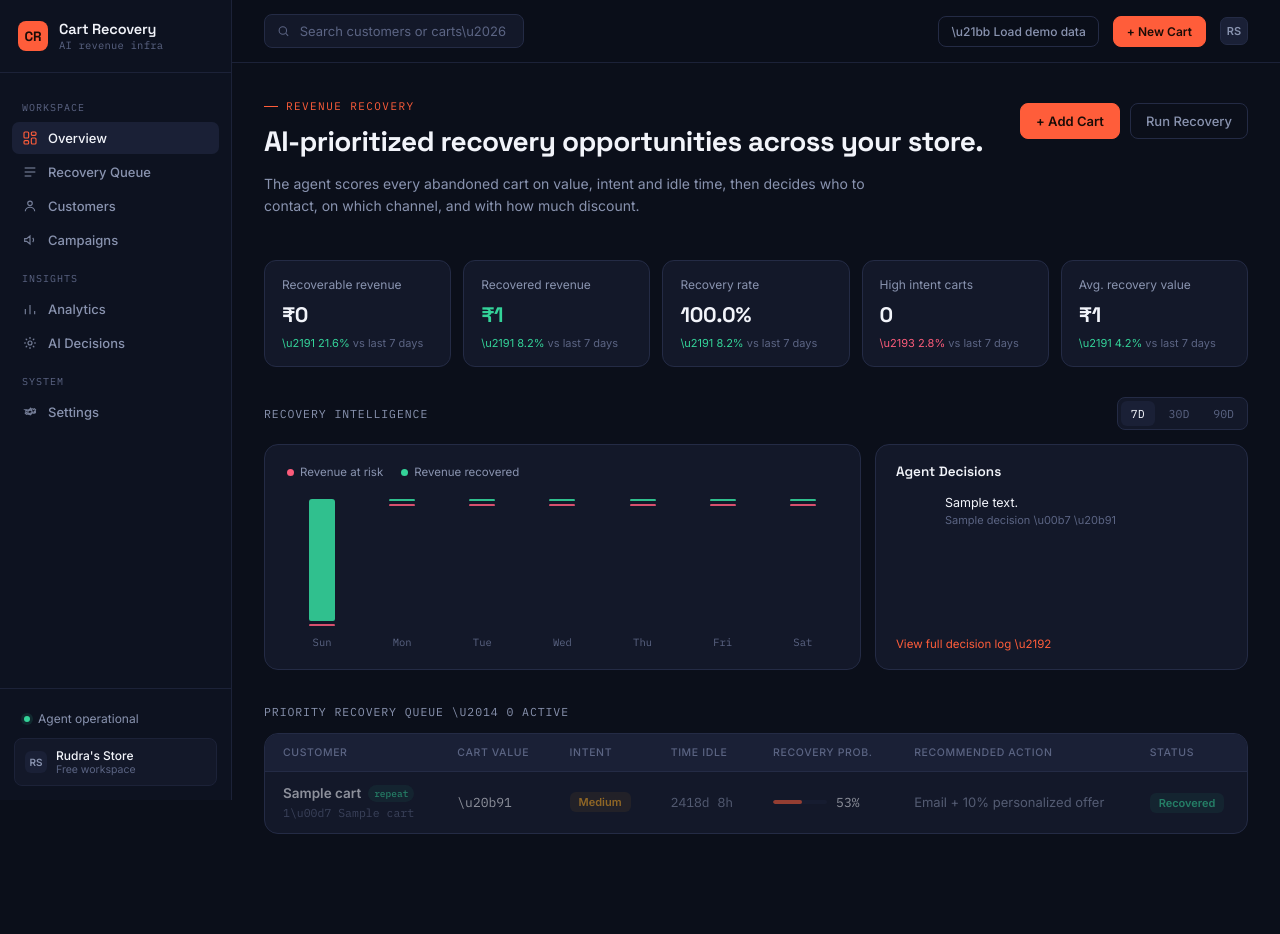
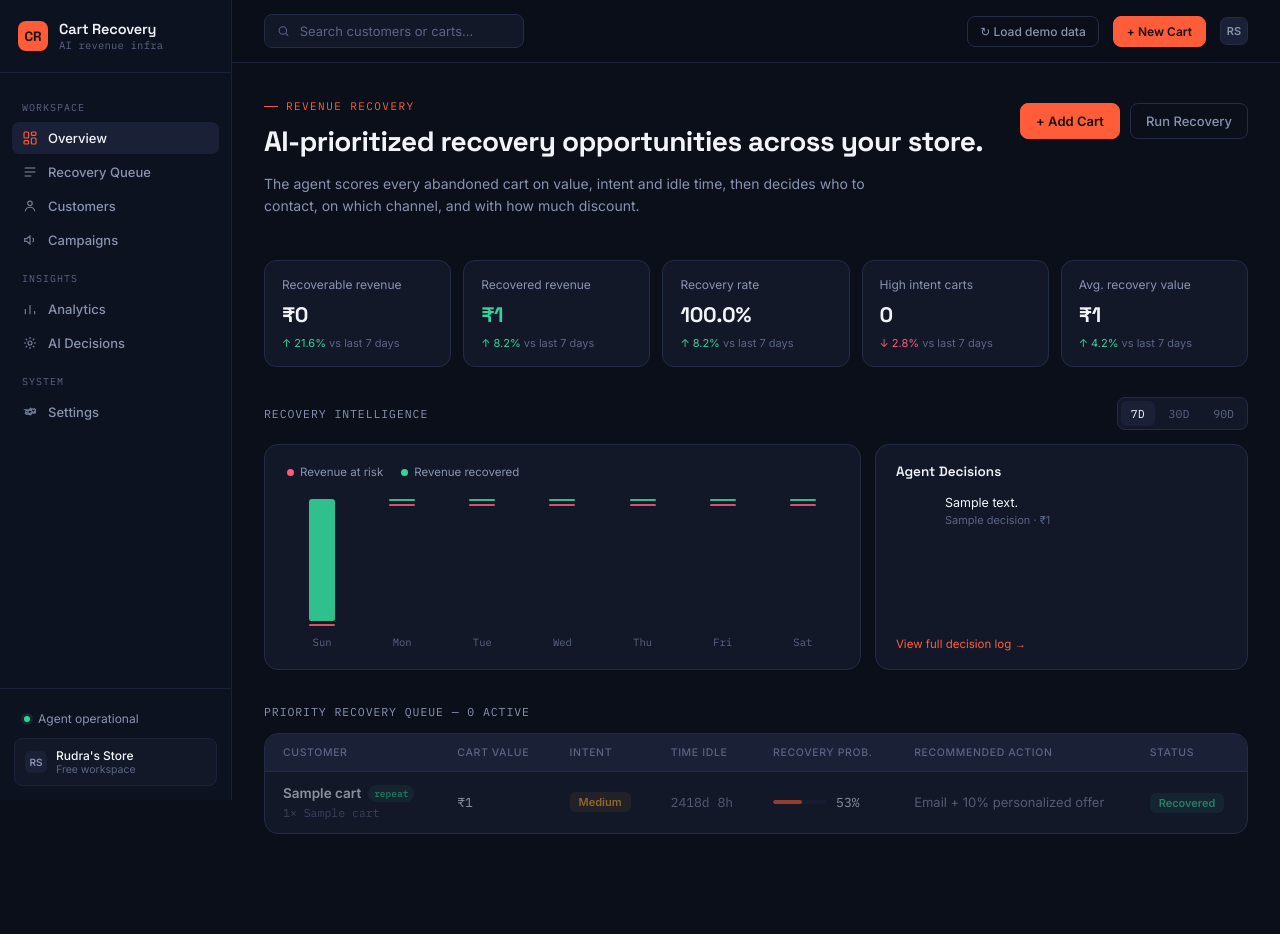
Before and after one commit to Ruddy2310/smart-cart-recovery-agent, a Flask app: page /dashboard in a window 1280 px wide. Run offline with Flask 3, Linux system fonts and the light colour scheme; tables that the repository leaves empty hold one stand-in row (values such as "Sample post").

Commit message:
fix: convert literal unicode escape sequences to actual characters

```diff
--- a/templates/add_cart.html
+++ b/templates/add_cart.html
@@ -1,5 +1,5 @@
 {% extends "base.html" %}
-{% block title %}New Cart \u00b7 Cart Recovery{% endblock %}
+{% block title %}New Cart · Cart Recovery{% endblock %}
 {% block content %}
 
 <div class="eyebrow">New entry</div>
@@ -21,7 +21,7 @@
   </div>
   <div class="field-row">
     <div class="field">
-      <label>Cart value (\u20b9)</label>
+      <label>Cart value (₹)</label>
       <input type="number" step="0.01" name="cart_value" placeholder="2499" required>
     </div>
     <div class="field">
--- a/templates/analytics.html
+++ b/templates/analytics.html
@@ -1,5 +1,5 @@
 {% extends "base.html" %}
-{% block title %}Analytics \u00b7 Cart Recovery{% endblock %}
+{% block title %}Analytics · Cart Recovery{% endblock %}
 {% block content %}
 
 <div class="eyebrow">Performance</div>
--- a/templates/base.html
+++ b/templates/base.html
@@ -227,10 +227,10 @@
     <div class="topbar">
       <div class="topbar-search">
         <svg width="14" height="14" viewBox="0 0 24 24" fill="none" stroke="currentColor" stroke-width="2"><circle cx="11" cy="11" r="7"/><line x1="21" y1="21" x2="16.65" y2="16.65"/></svg>
-        <input type="text" id="globalSearch" placeholder="Search customers or carts\u2026">
+        <input type="text" id="globalSearch" placeholder="Search customers or carts…">
       </div>
       <div class="topbar-right">
-        <a href="/seed" class="btn" style="font-size:12px; padding:7px 12px;">\u21bb Load demo data</a>
+        <a href="/seed" class="btn" style="font-size:12px; padding:7px 12px;">↻ Load demo data</a>
         <a href="/add" class="btn primary" style="font-size:12px; padding:7px 13px;">+ New Cart</a>
         <div class="topbar-avatar">RS</div>
       </div>
--- a/templates/campaigns.html
+++ b/templates/campaigns.html
@@ -1,10 +1,10 @@
 {% extends "base.html" %}
-{% block title %}Campaigns \u00b7 Cart Recovery{% endblock %}
+{% block title %}Campaigns · Cart Recovery{% endblock %}
 {% block content %}
 
 <div class="eyebrow">Recovery strategy</div>
 <h1 class="page-title">Campaign Builder</h1>
-<p class="page-sub">Configure how the agent triggers, segments, and reaches out \u2014 then it runs the same loop the queue and decision log are built on.</p>
+<p class="page-sub">Configure how the agent triggers, segments, and reaches out — then it runs the same loop the queue and decision log are built on.</p>
 
 <div class="campaign-layout">
   <div class="campaign-config">
--- a/templates/customers.html
+++ b/templates/customers.html
@@ -1,10 +1,10 @@
 {% extends "base.html" %}
-{% block title %}Customers \u00b7 Cart Recovery{% endblock %}
+{% block title %}Customers · Cart Recovery{% endblock %}
 {% block content %}
 
 <div class="eyebrow">Customer base</div>
 <h1 class="page-title">Customers</h1>
-<p class="page-sub">Every customer the agent has seen, aggregated across their carts \u2014 useful for spotting your most valuable repeat buyers at risk.</p>
+<p class="page-sub">Every customer the agent has seen, aggregated across their carts — useful for spotting your most valuable repeat buyers at risk.</p>
 
 {% if not customers %}
 <div class="empty-state">
@@ -22,7 +22,7 @@
         <td class="cust-name-cell">{{ c.customer_name }}</td>
         <td class="mono text-muted">{{ c.customer_contact }}</td>
         <td class="mono">{{ c.carts }}</td>
-        <td class="mono">\u20b9{{ "%.0f"|format(c.total_value) }}</td>
+        <td class="mono">₹{{ "%.0f"|format(c.total_value) }}</td>
         <td class="mono">{{ c.recovered }}/{{ c.carts }}</td>
         <td>{% if c.is_repeat %}<span class="repeat-chip">repeat</span>{% else %}<span class="text-muted" style="font-size:11.5px;">new</span>{% endif %}</td>
       </tr>
--- a/templates/dashboard.html
+++ b/templates/dashboard.html
@@ -1,5 +1,5 @@
 {% extends "base.html" %}
-{% block title %}Overview \u00b7 Cart Recovery{% endblock %}
+{% block title %}Overview · Cart Recovery{% endblock %}
 {% block content %}
 
 <div class="hero-row">
@@ -18,27 +18,27 @@
   <div class="metric-card">
     <div class="metric-label">Recoverable revenue</div>
     <div class="metric-value">{{ stats.recoverable_value|inr }}</div>
-    <div class="metric-trend up">\u2191 {{ stats.recoverable_delta }}% <span>vs last 7 days</span></div>
+    <div class="metric-trend up">↑ {{ stats.recoverable_delta }}% <span>vs last 7 days</span></div>
   </div>
   <div class="metric-card">
     <div class="metric-label">Recovered revenue</div>
     <div class="metric-value" style="color:var(--emerald)">{{ stats.recovered_value|inr }}</div>
-    <div class="metric-trend up">\u2191 {{ stats.recovery_rate_delta }}% <span>vs last 7 days</span></div>
+    <div class="metric-trend up">↑ {{ stats.recovery_rate_delta }}% <span>vs last 7 days</span></div>
   </div>
   <div class="metric-card">
     <div class="metric-label">Recovery rate</div>
     <div class="metric-value">{{ stats.recovery_rate }}%</div>
-    <div class="metric-trend {% if stats.recovery_rate_delta >= 0 %}up{% else %}down{% endif %}">{% if stats.recovery_rate_delta >= 0 %}\u2191{% else %}\u2193{% endif %} {{ stats.recovery_rate_delta }}% <span>vs last 7 days</span></div>
+    <div class="metric-trend {% if stats.recovery_rate_delta >= 0 %}up{% else %}down{% endif %}">{% if stats.recovery_rate_delta >= 0 %}↑{% else %}↓{% endif %} {{ stats.recovery_rate_delta }}% <span>vs last 7 days</span></div>
   </div>
   <div class="metric-card">
     <div class="metric-label">High intent carts</div>
     <div class="metric-value">{{ stats.high_intent }}</div>
-    <div class="metric-trend {% if stats.high_intent_delta >= 0 %}up{% else %}down{% endif %}">{% if stats.high_intent_delta >= 0 %}\u2191{% else %}\u2193{% endif %} {{ stats.high_intent_delta|abs }}% <span>vs last 7 days</span></div>
+    <div class="metric-trend {% if stats.high_intent_delta >= 0 %}up{% else %}down{% endif %}">{% if stats.high_intent_delta >= 0 %}↑{% else %}↓{% endif %} {{ stats.high_intent_delta|abs }}% <span>vs last 7 days</span></div>
   </div>
   <div class="metric-card">
     <div class="metric-label">Avg. recovery value</div>
     <div class="metric-value">{{ stats.avg_recovery_value|inr }}</div>
-    <div class="metric-trend {% if stats.avg_recovery_delta >= 0 %}up{% else %}down{% endif %}">{% if stats.avg_recovery_delta >= 0 %}\u2191{% else %}\u2193{% endif %} {{ stats.avg_recovery_delta|abs }}% <span>vs last 7 days</span></div>
+    <div class="metric-trend {% if stats.avg_recovery_delta >= 0 %}up{% else %}down{% endif %}">{% if stats.avg_recovery_delta >= 0 %}↑{% else %}↓{% endif %} {{ stats.avg_recovery_delta|abs }}% <span>vs last 7 days</span></div>
   </div>
 </div>
 
@@ -96,7 +96,7 @@
             <div class="feed-time mono">{{ d.created_at[11:16] if d.created_at|length > 15 else '' }}</div>
             <div class="feed-body">
               <div class="feed-decision">{{ d.decision }}</div>
-              <div class="feed-meta">{{ d.customer_name }}{% if d.expected_impact %} \u00b7 \u20b9{{ "%.0f"|format(d.expected_impact) }}{% endif %}</div>
+              <div class="feed-meta">{{ d.customer_name }}{% if d.expected_impact %} · ₹{{ "%.0f"|format(d.expected_impact) }}{% endif %}</div>
             </div>
           </div>
           {% endfor %}
@@ -104,13 +104,13 @@
           <div class="feed-empty">No agent activity yet. Generate a recovery message to see decisions appear here.</div>
         {% endif %}
       </div>
-      <a href="/decisions" class="feed-link">View full decision log \u2192</a>
+      <a href="/decisions" class="feed-link">View full decision log →</a>
     </div>
   </div>
 </div>
 
 <div class="section-row" id="queue">
-  <div class="section-label">Priority Recovery Queue \u2014 {{ queue|length }} active</div>
+  <div class="section-label">Priority Recovery Queue — {{ queue|length }} active</div>
 </div>
 
 <div class="queue-table-wrap">
@@ -131,9 +131,9 @@
       <tr class="queue-row" data-search="{{ cart.customer_name }} {{ cart.product_name }} {{ cart.customer_contact }}" onclick="openCart({{ cart.id }})">
         <td>
           <div class="cust-name">{{ cart.customer_name }}{% if cart.is_repeat_customer %}<span class="repeat-chip">repeat</span>{% endif %}</div>
-          <div class="cust-product mono">{{ cart.items_count }}\u00d7 {{ cart.product_name }}</div>
+          <div class="cust-product mono">{{ cart.items_count }}× {{ cart.product_name }}</div>
         </td>
-        <td class="mono">\u20b9{{ "%.0f"|format(cart.cart_value) }}</td>
+        <td class="mono">₹{{ "%.0f"|format(cart.cart_value) }}</td>
         <td><span class="intent-badge intent-{{ cart.intent|lower|replace(' ', '-') }}">{{ cart.intent }}</span></td>
         <td class="mono text-muted">{{ cart.idle_label }}</td>
         <td>
@@ -150,9 +150,9 @@
       <tr class="queue-row is-recovered" data-search="{{ cart.customer_name }} {{ cart.product_name }}" onclick="openCart({{ cart.id }})">
         <td>
           <div class="cust-name">{{ cart.customer_name }}{% if cart.is_repeat_customer %}<span class="repeat-chip">repeat</span>{% endif %}</div>
-          <div class="cust-product mono">{{ cart.items_count }}\u00d7 {{ cart.product_name }}</div>
+          <div class="cust-product mono">{{ cart.items_count }}× {{ cart.product_name }}</div>
         </td>
-        <td class="mono">\u20b9{{ "%.0f"|format(cart.cart_value) }}</td>
+        <td class="mono">₹{{ "%.0f"|format(cart.cart_value) }}</td>
         <td><span class="intent-badge intent-{{ cart.intent|lower|replace(' ', '-') }}">{{ cart.intent }}</span></td>
         <td class="mono text-muted">{{ cart.idle_label }}</td>
         <td>
@@ -206,7 +206,7 @@
 <!-- Cart detail modal -->
 <div class="modal-overlay" id="cartModal" onclick="if(event.target===this) closeCart()">
   <div class="modal-panel">
-    <button class="modal-close" onclick="closeCart()">\u00d7</button>
+    <button class="modal-close" onclick="closeCart()">×</button>
     <div id="modalBody"></div>
   </div>
 </div>
@@ -344,8 +344,8 @@
 
     const signalRows = [
       ['Previous purchases', c.signals.previous_purchases > 0 ? c.signals.previous_purchases : 'First-time customer'],
-      ['Avg. order value', c.signals.avg_order_value ? '\u20b9' + Math.round(c.signals.avg_order_value) : '\u2014'],
-      ['Last purchase', c.signals.last_purchase_days ? c.signals.last_purchase_days + ' days ago' : '\u2014'],
+      ['Avg. order value', c.signals.avg_order_value ? '₹' + Math.round(c.signals.avg_order_value) : '—'],
+      ['Last purchase', c.signals.last_purchase_days ? c.signals.last_purchase_days + ' days ago' : '—'],
       ['Device', c.signals.device],
       ['Location', c.signals.location],
       ['Session duration', c.signals.session_minutes + ' min'],
@@ -356,7 +356,7 @@
     body.innerHTML = `
       <div class="md-header">
         <div class="md-name">${c.customer_name}</div>
-        <div class="md-sub mono">${c.customer_contact} \u00b7 Cart #${id} \u00b7 \u20b9${Math.round(c.cart_value)} \u00b7 ${c.status}</div>
+        <div class="md-sub mono">${c.customer_contact} · Cart #${id} · ₹${Math.round(c.cart_value)} · ${c.status}</div>
       </div>
 
       <div class="md-section-title">Customer signals</div>
@@ -368,7 +368,7 @@
       <div class="ai-metric-grid">
         <div class="ai-metric"><div class="ai-metric-label">Recovery probability</div><div class="ai-metric-value">${c.probability}%</div></div>
         <div class="ai-metric"><div class="ai-metric-label">Purchase intent</div><div class="ai-metric-value" style="font-size:14px;">${c.intent}</div></div>
-        <div class="ai-metric"><div class="ai-metric-label">Est. recoverable</div><div class="ai-metric-value" style="font-size:14px;">\u20b9${Math.round(c.estimated_recoverable)}</div></div>
+        <div class="ai-metric"><div class="ai-metric-label">Est. recoverable</div><div class="ai-metric-value" style="font-size:14px;">₹${Math.round(c.estimated_recoverable)}</div></div>
       </div>
 
       <div class="md-section-title">Why the agent chose this action</div>
@@ -379,12 +379,12 @@
       <div class="rec-card">
         <div class="rec-card-title">Agent recommendation</div>
         <div class="rec-action">${c.action_text}</div>
-        <div class="rec-detail">Expected recovery \u20b9${Math.round(c.estimated_recoverable)} \u00b7 Confidence ${c.probability}%</div>
+        <div class="rec-detail">Expected recovery ₹${Math.round(c.estimated_recoverable)} · Confidence ${c.probability}%</div>
         <div class="rec-buttons">
           ${c.status !== 'recovered' ? `
             <button class="btn primary" style="font-size:12.5px;" onclick="approveAndSend(${id})">Approve & Send</button>
             <form method="POST" action="/recover/${id}" style="display:inline;"><button type="submit" class="btn ghost-emerald" style="font-size:12.5px;">Mark recovered</button></form>
-          ` : `<span style="font-size:12.5px; color:var(--emerald);">\u2713 Recovered</span>`}
+          ` : `<span style="font-size:12.5px; color:var(--emerald);">✓ Recovered</span>`}
           <button class="btn" style="font-size:12.5px;" onclick="closeCart()">Dismiss</button>
         </div>
       </div>
--- a/templates/decisions.html
+++ b/templates/decisions.html
@@ -1,10 +1,10 @@
 {% extends "base.html" %}
-{% block title %}AI Decisions \u00b7 Cart Recovery{% endblock %}
+{% block title %}AI Decisions · Cart Recovery{% endblock %}
 {% block content %}
 
 <div class="eyebrow">Audit trail</div>
 <h1 class="page-title">AI Decision Log</h1>
-<p class="page-sub">Every action the agent takes \u2014 timestamped, with the business reason and the expected revenue impact \u2014 so a human can audit and override it.</p>
+<p class="page-sub">Every action the agent takes — timestamped, with the business reason and the expected revenue impact — so a human can audit and override it.</p>
 
 {% if not decisions %}
 <div class="empty-state">
@@ -25,7 +25,7 @@
         <td class="cust">{{ d.customer_name }}</td>
         <td>{{ d.decision }}</td>
         <td class="reason-cell">{{ d.reason }}</td>
-        <td class="mono">{% if d.expected_impact %}\u20b9{{ "%.0f"|format(d.expected_impact) }}{% else %}\u2014{% endif %}</td>
+        <td class="mono">{% if d.expected_impact %}₹{{ "%.0f"|format(d.expected_impact) }}{% else %}—{% endif %}</td>
         <td><span class="outcome-chip outcome-{{ d.outcome|lower }}">{{ d.outcome }}</span></td>
       </tr>
       {% endfor %}
--- a/templates/settings.html
+++ b/templates/settings.html
@@ -1,5 +1,5 @@
 {% extends "base.html" %}
-{% block title %}Settings \u00b7 Cart Recovery{% endblock %}
+{% block title %}Settings · Cart Recovery{% endblock %}
 {% block content %}
 
 <div class="eyebrow">Workspace</div>
@@ -11,14 +11,14 @@
     <div class="section-label" style="margin-bottom:14px;">Workspace</div>
     <div class="settings-row"><span>Workspace name</span><span class="text-muted">Rudra's Store</span></div>
     <div class="settings-row"><span>Plan</span><span class="text-muted">Free</span></div>
-    <div class="settings-row"><span>Currency</span><span class="text-muted">INR (\u20b9)</span></div>
+    <div class="settings-row"><span>Currency</span><span class="text-muted">INR (₹)</span></div>
   </div>
 
   <div class="settings-card">
     <div class="section-label" style="margin-bottom:14px;">Agent configuration</div>
     <div class="settings-row"><span>Scoring model</span><span class="text-muted">Rule-based weighted scoring</span></div>
     <div class="settings-row"><span>Message generation</span><span class="text-muted">Rule-based (LLM-ready)</span></div>
-    <div class="settings-row"><span>Status</span><span style="color:var(--emerald);">\u25cf Operational</span></div>
+    <div class="settings-row"><span>Status</span><span style="color:var(--emerald);">● Operational</span></div>
   </div>
 </div>
 
```
